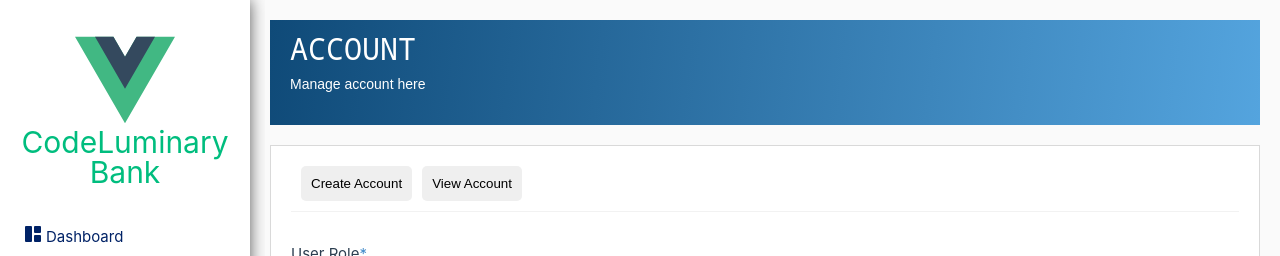
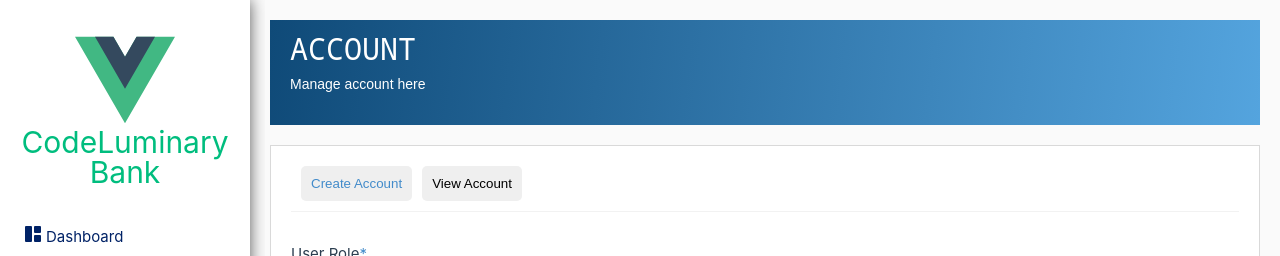
Before and after one commit to CodeLuminary/banking-application-using-nodejs-microservice, a Vue app in the folder app_frontend/frontend/: page /account in a window 1280 px wide. Shown: the top 256 px of the page. Built offline with nearby package versions, Linux system fonts and the light colour scheme.

Commit message:
Button highlighter added

```diff
--- a/app_frontend/frontend/src/components/Account.vue
+++ b/app_frontend/frontend/src/components/Account.vue
@@ -23,8 +23,8 @@
         </div>
         <div class="contentdiv maincontent">
             <div>
-                <button @click="setMenu(true)">Create Account</button>
-                <button @click="setMenu(false)">View Account</button>
+                <button @click="setMenu(true)" :class="{txthighlight: isCreate}">Create Account</button>
+                <button @click="setMenu(false)" :class="{txthighlight: !isCreate}">View Account</button>
             </div>
             <div>
                 <div class="createAccount" v-if="isCreate">
--- a/app_frontend/frontend/src/css/account.css
+++ b/app_frontend/frontend/src/css/account.css
@@ -24,3 +24,6 @@
     border-radius: 5px;
     padding-left: 5px;
 }
+.txthighlight{
+    color: #428bca
+}
```
